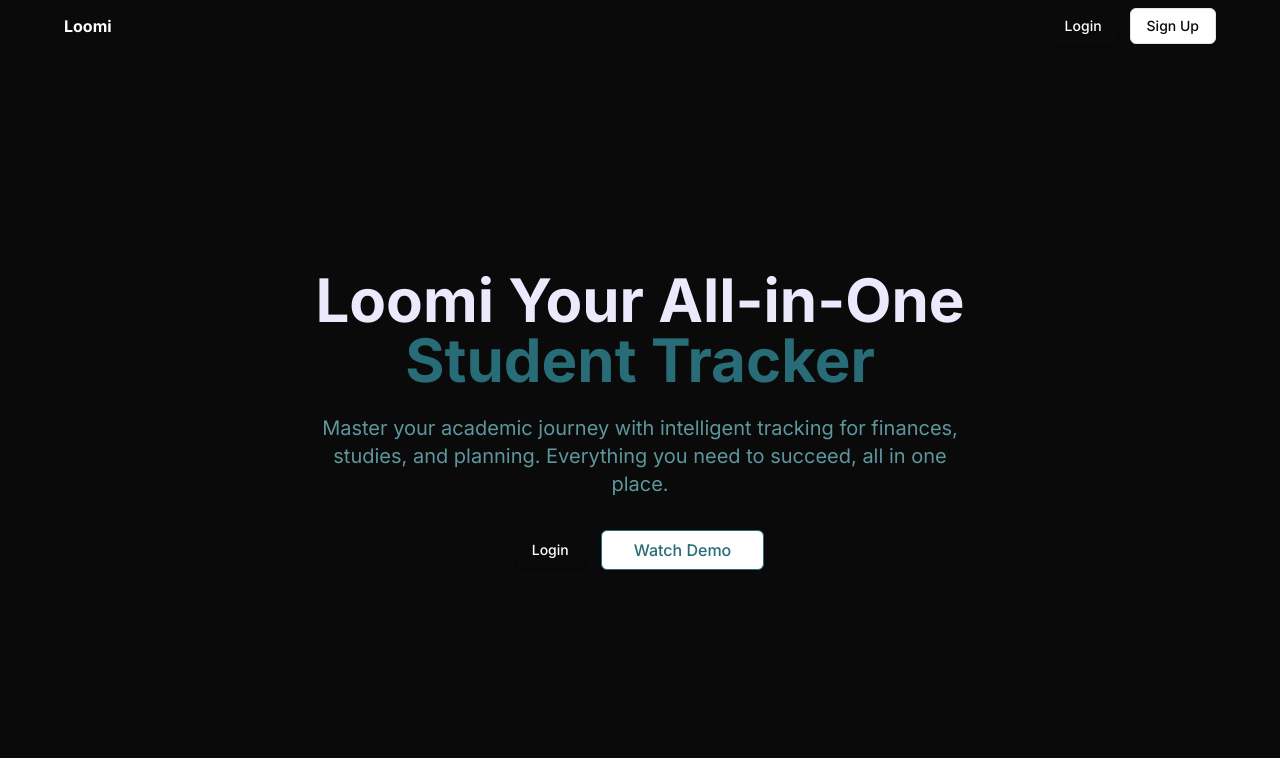
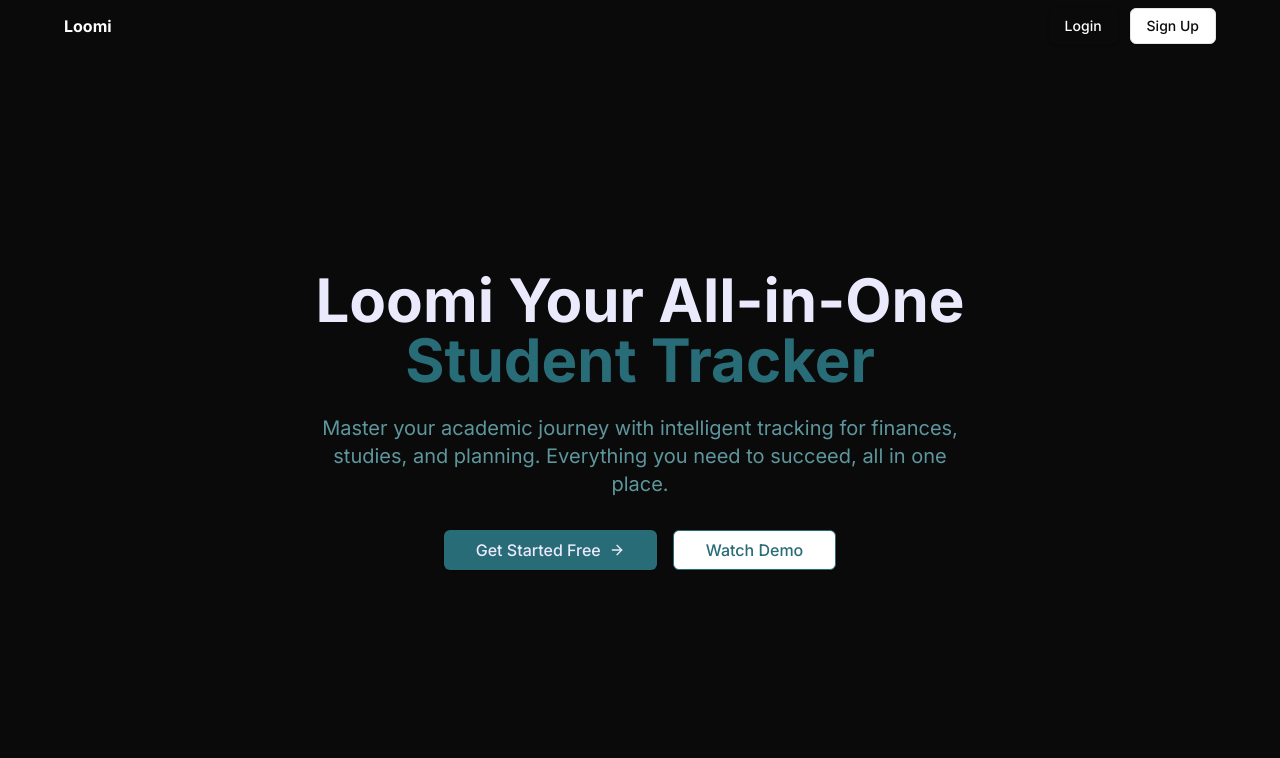
Before and after one commit to Carlthegreatt/Loomi, a Next.js app: page / in a window 1280 px wide. Shown: the top 758 px of the page. Built offline with nearby package versions, Linux system fonts and the light colour scheme.

Commit message:
Auto-commit Hero.tsx: 2025-08-24 01:38:31

```diff
--- a/src/components/sections/Hero.tsx
+++ b/src/components/sections/Hero.tsx
@@ -22,12 +22,13 @@ export default function Hero() {
 
           {/* Call to Action Buttons */}
           <div className=" flex flex-col sm:flex-row gap-4 justify-center items-center">
-            <LoginPopover
+            <Button
               size="lg"
               className="px-8 py-3 text-base font-medium bg-[#286c77] hover:bg-[#286c77]/90 text-[#ebe9fc] border-[#286c77]"
             >
+              Get Started Free
               <ArrowRight className="w-4 h-4" />
-            </LoginPopover>
+            </Button>
             <Button
               variant="outline"
               size="lg"
```
